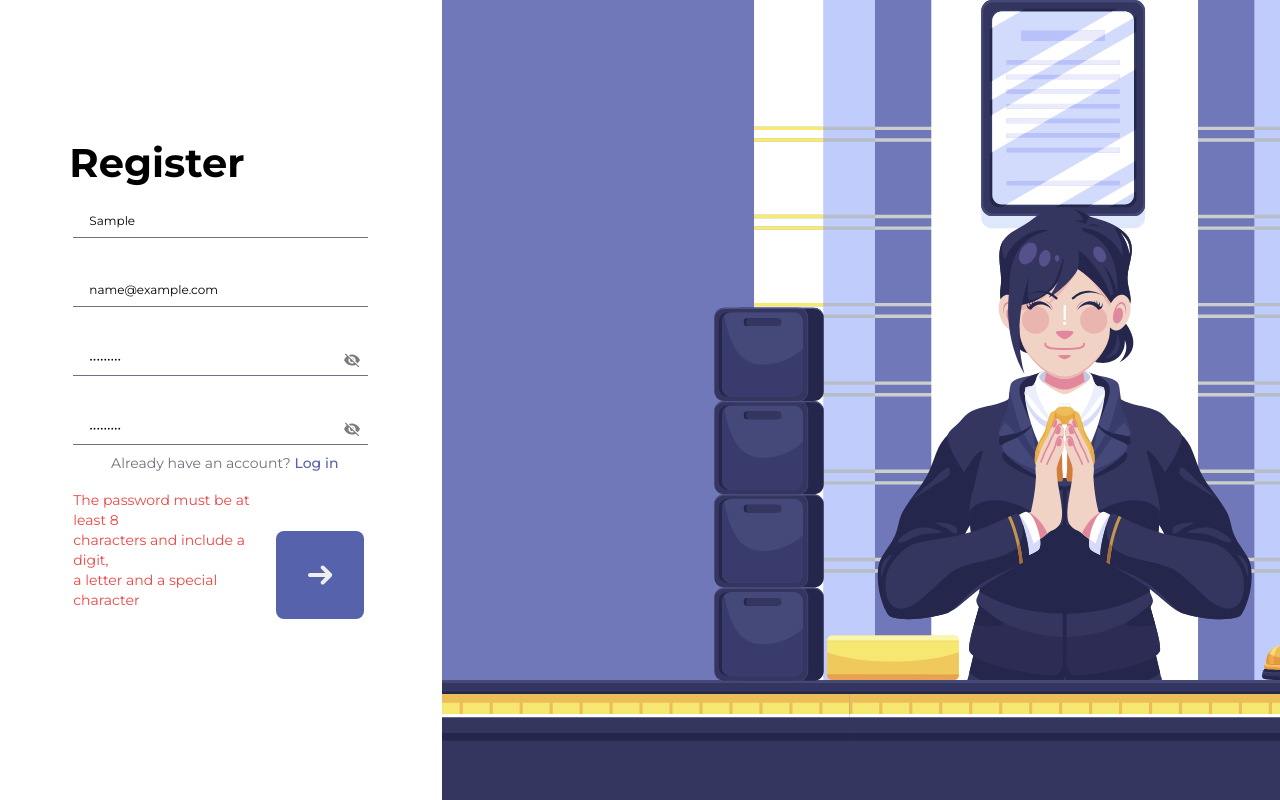
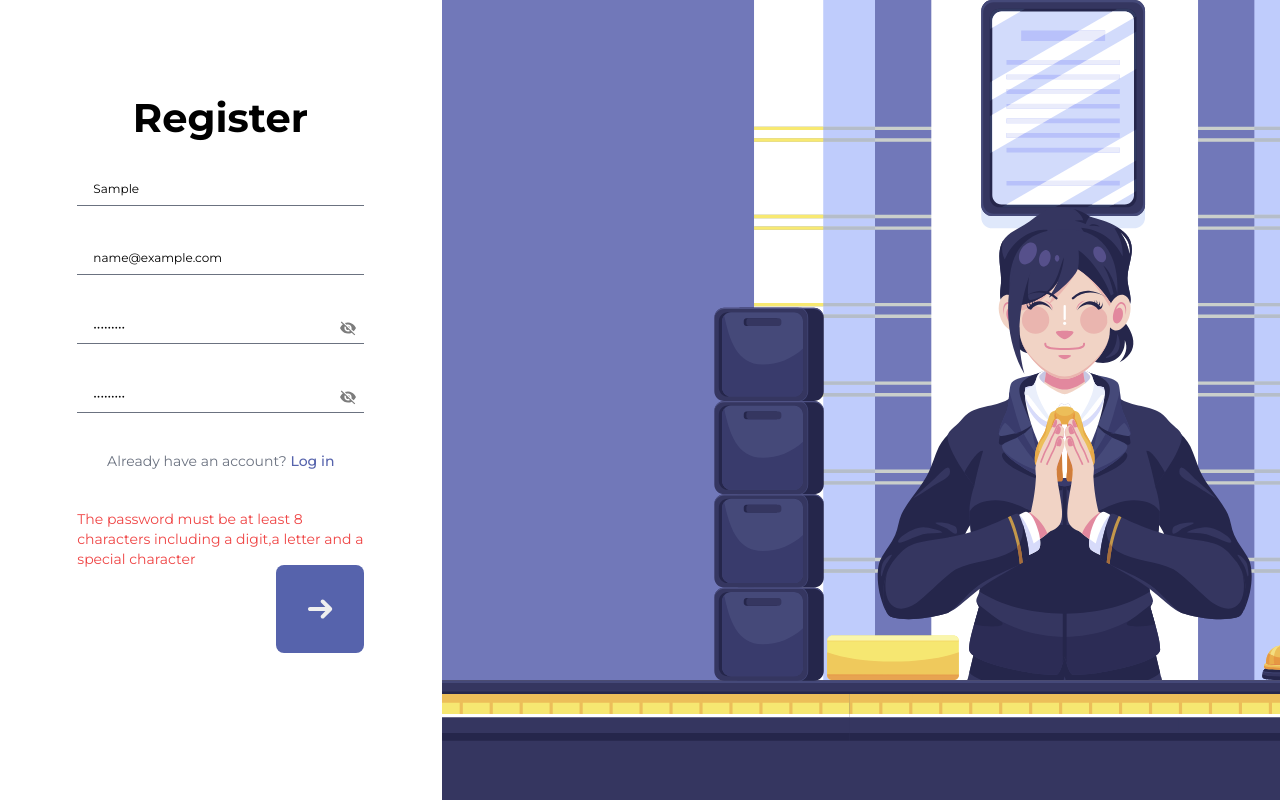
Before and after one commit to Kartikayy007/HotelCrewFrontend, a React (Vite) app: page /signup in a window 1280 px wide. Both pictures are taken after typing "Sample", "name@example.com", "Sample123", "Sample123" into the empty fields and a click on the button 320 px from the left and 575 px from the top of the page. Built offline with nearby package versions, Linux system fonts and the light colour scheme.

Commit message:
registration ui fixed

```diff
--- a/src/components/signup/SignUp.jsx
+++ b/src/components/signup/SignUp.jsx
@@ -1,14 +1,14 @@
-import {useState, useRef, useEffect} from "react";
-import {useDispatch, useSelector} from "react-redux";
-import {verifyOtp, resendOtp} from "../../redux/slices/OtpSlice";
+import { useState, useRef, useEffect } from "react";
+import { useDispatch, useSelector } from "react-redux";
+import { verifyOtp, resendOtp } from "../../redux/slices/OtpSlice";
 import { registerUser } from "../../redux/slices/UserSlice";
 import validator from "validator";
-import {useNavigate} from "react-router-dom";
+import { useNavigate } from "react-router-dom";
 
 const SignUp = () => {
   const dispatch = useDispatch();
   const navigate = useNavigate();
-  const {loading, error} = useSelector((state) => state.user);
+  const { loading, error } = useSelector((state) => state.user);
   const {
     loading: otpLoading,
     error: otpError,
@@ -91,7 +91,7 @@ const SignUp = () => {
     const pwdRegex = /^(?=.*[A-Za-z])(?=.*[0-9])(?=.*[!@#$%]).{8,24}$/;
     if (!pwdRegex.test(pwd)) {
       setErrorMsg(
-        'The password must be at least 8 \ncharacters and include a digit,\na letter and a special character'
+        'The password must be at least 8 characters including a digit,a letter and a special character'
       );
       return;
     }
@@ -125,7 +125,7 @@ const SignUp = () => {
       otpSetErrorMsg("Please enter the complete OTP");
       return;
     }
-    dispatch(verifyOtp({email, otp: otp.join("")})).then((result) => {
+    dispatch(verifyOtp({ email, otp: otp.join("") })).then((result) => {
       if (verifyOtp.fulfilled.match(result)) {
         console.log("OTP verified");
         localStorage.setItem("otpVerified", "true");
@@ -202,12 +202,11 @@ const SignUp = () => {
                 </button>
               )}
             </p>
-
+              <div className="flex justify-center lg:justify-end">
             <button
               type="submit"
               disabled={otpLoading}
-              className="lg:w-[88px] lg:h-[88px] w-[180px] h-[58px] rounded-lg flex items-center justify-center
-                        bg-[#5663AC] hover:bg-[#6773AC] text-white transition-opacity duration-300 lg:absolute right-2 top-[330px]"
+              className="lg:w-[88px] lg:h-[88px] w-[180px] h-[58px] rounded-lg flex items-center justify-center bg-[#5663AC] hover:bg-[#6773AC] text-white transition-opacity duration-300 "
             >
               {otpLoading ? (
                 <div className="animate-spin rounded-full h-6 w-6 border-b-2 border-white" />
@@ -215,6 +214,7 @@ const SignUp = () => {
                 <img src="/arrow.svg" alt="Submit" />
               )}
             </button>
+            </div>
             {otpErrorMsg && (
               <p className="text-red-500 text-xs">{otpErrorMsg}</p>
             )}
@@ -224,16 +224,17 @@ const SignUp = () => {
           </form>
         </div>
       ) : (
-        <div className="w-[34.5vw] flex flex-col lg:items-center lg:justify-center ">
+        <div className="lg:w-[34.5vw] flex flex-col lg:items-center lg:justify-center ">
           <div className="flex flex-col  w-full lg:max-w-[303px] ">
-            <h1 className="w-[176px] h-[49px] lg:absolute top-[93px]  mt-10 mb-10 text-[40px] font-bold text-center lg:text-left">
-              Register
-            </h1>
+
 
             <form
               onSubmit={handleSubmit}
-              className="w-full lg:w-[303px] h-[220px] lg:absolute top-[201px] gap-9 flex flex-col p-1 mb-0 "
+              className="w-full lg:w-[303px] h-[220px] relative lg:top-20 top-10 justify-cecnter gap-9 flex flex-col p-2 mb-0 "
             >
+              <h1 className="w-[176px] h-[49px] text-[40px] font-bold text-center lg:text-left m-auto">
+                Register
+              </h1>
               <div className="relative w-full">
                 <input
                   type="text"
@@ -247,8 +248,7 @@ const SignUp = () => {
                   onChange={handleInputChange(setUser)}
                   value={user}
                   className={`w-full border-b transition duration-200
-                         focus:outline-none focus:ring-0 text-xs pl-4 pr-4 p-2 ${
-                           errorMsg === "Enter all fields" && !user
+                         focus:outline-none focus:ring-0 text-xs pl-4 pr-4 p-2 ${errorMsg === "Enter all fields" && !user
                       ? "border-red-500 placeholder-red-500"
                       : "border-gray-500 placeholder-gray-500"
                     }`}
@@ -268,8 +268,7 @@ const SignUp = () => {
                   onChange={handleInputChange(setEmail)}
                   value={email}
                   className={`w-full border-b transition duration-200
-                         focus:outline-none focus:ring-0 text-xs pl-4 pr-4 p-2 ${
-                           errorMsg === "Invalid email" ||
+                         focus:outline-none focus:ring-0 text-xs pl-4 pr-4 p-2 ${errorMsg === "Invalid email" ||
                       (errorMsg === "Enter all fields" && !email)
                       ? "border-red-500 placeholder-red-500 text-red-500"
                       : "border-gray-500 placeholder-gray-500"
@@ -290,8 +289,7 @@ const SignUp = () => {
                   value={pwd}
                   maxLength={24}
                   className={`w-full border-b transition duration-200
-                        focus:outline-none focus:ring-0 text-xs pl-4 pr-4 p-2 ${
-                          (errorMsg === "Enter all fields" && !pwd) ||
+                        focus:outline-none focus:ring-0 text-xs pl-4 pr-4 p-2 ${(errorMsg === "Enter all fields" && !pwd) ||
                       errorMsg ===
                       "The password must include a digit, a Lowercase and Uppercase character, and a special character"
                       ? "border-red-500 placeholder-red-500 text-red-500"
@@ -318,8 +316,7 @@ const SignUp = () => {
                   value={matchPwd}
                   maxLength={24}
                   className={`w-full border-b transition duration-200
-                       focus:outline-none focus:ring-0 text-xs pl-4 pr-4 p-2 ${
-                         (errorMsg === "Passwords do not match" &&
+                       focus:outline-none focus:ring-0 text-xs pl-4 pr-4 p-2 ${(errorMsg === "Passwords do not match" &&
                       pwd !== matchPwd) ||
                       (errorMsg === "Enter all fields" && !matchPwd)
                       ? "border-red-500 placeholder-red-500 text-red-500"
@@ -337,7 +334,7 @@ const SignUp = () => {
                 </span>
               </div>
 
-              <div className="text-center lg:absolute  top-[250px] w-full">
+              <div className="text-center w-full">
                 <span className="text-sm text-gray-500">
                   Already have an account?{" "}
                 </span>
@@ -349,17 +346,16 @@ const SignUp = () => {
                   Log in
                 </button>
               </div>
-              <div className="h-2 lg:absolute top-[270px]">
+              <div className="h-2 mb-3 text-center lg:text-left">
                 {errorMsg && (
-                  <div className="text-red-500 w-[14%] text-sm lg:fixed top-[490px] whitespace-pre-wrap">{errorMsg}</div>
+                  <div className="text-red-500 text-sm ">{errorMsg}</div>
                 )}
               </div>
-
+              <div className="flex justify-center lg:justify-end">
               <button
                 type="submit"
                 disabled={loading}
-                className="lg:w-[88px] lg:h-[88px] w-[180px] h-[58px] rounded-lg flex items-center justify-center
-                        bg-[#5663AC] hover:bg-[#6773AC] text-white transition-opacity duration-300 lg:absolute right-2 top-[330px]"
+                className="lg:w-[88px] lg:h-[88px] w-[180px] h-[58px] rounded-lg flex items-center justify-center bg-[#5663AC] hover:bg-[#6773AC] text-white transition-opacity duration-300 "
               >
                 {loading ? (
                   <div className="animate-spin rounded-full h-6 w-6 border-b-2 border-white" />
@@ -367,6 +363,7 @@ const SignUp = () => {
                   <img src="/arrow.svg" alt="Submit" />
                 )}
               </button>
+              </div>
             </form>
           </div>
         </div>
```
Lines whose indentation alone changed are shown as unchanged.
